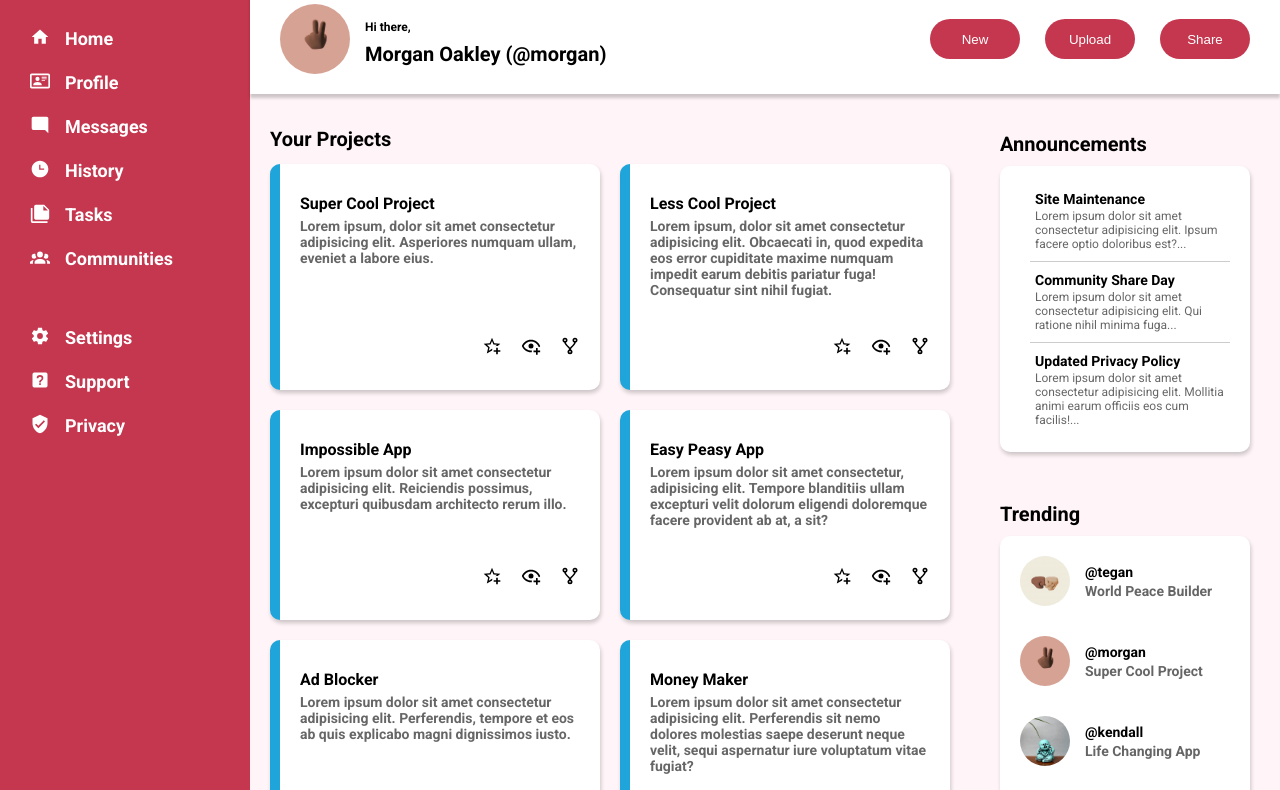
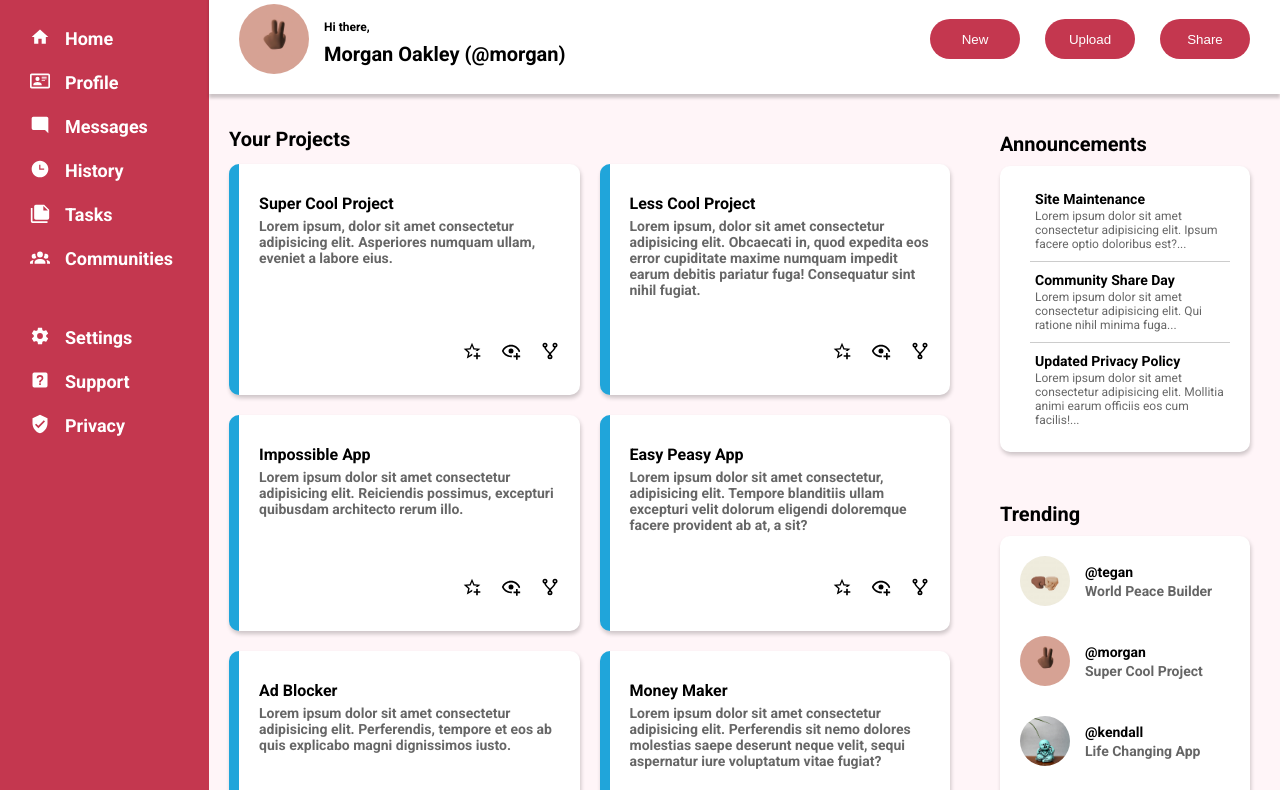
Before and after one commit to JosephDuvvani/admin-dashboard, a plain HTML site: page index.html in a window 1280 px wide. Shown: the part 86-876 px from the top of the page. Drawn offline with Linux system fonts and the light colour scheme.

Commit message:
Remove the sidebar max width

```diff
--- a/styles.css
+++ b/styles.css
@@ -31,7 +31,7 @@ button:hover {
 .container {
     height: 100vh;
     display: grid;
-    grid-template-columns: minmax(min-content, 250px) 1fr;
+    grid-template-columns: 1fr 6fr;
 }
 
 .header {
```
